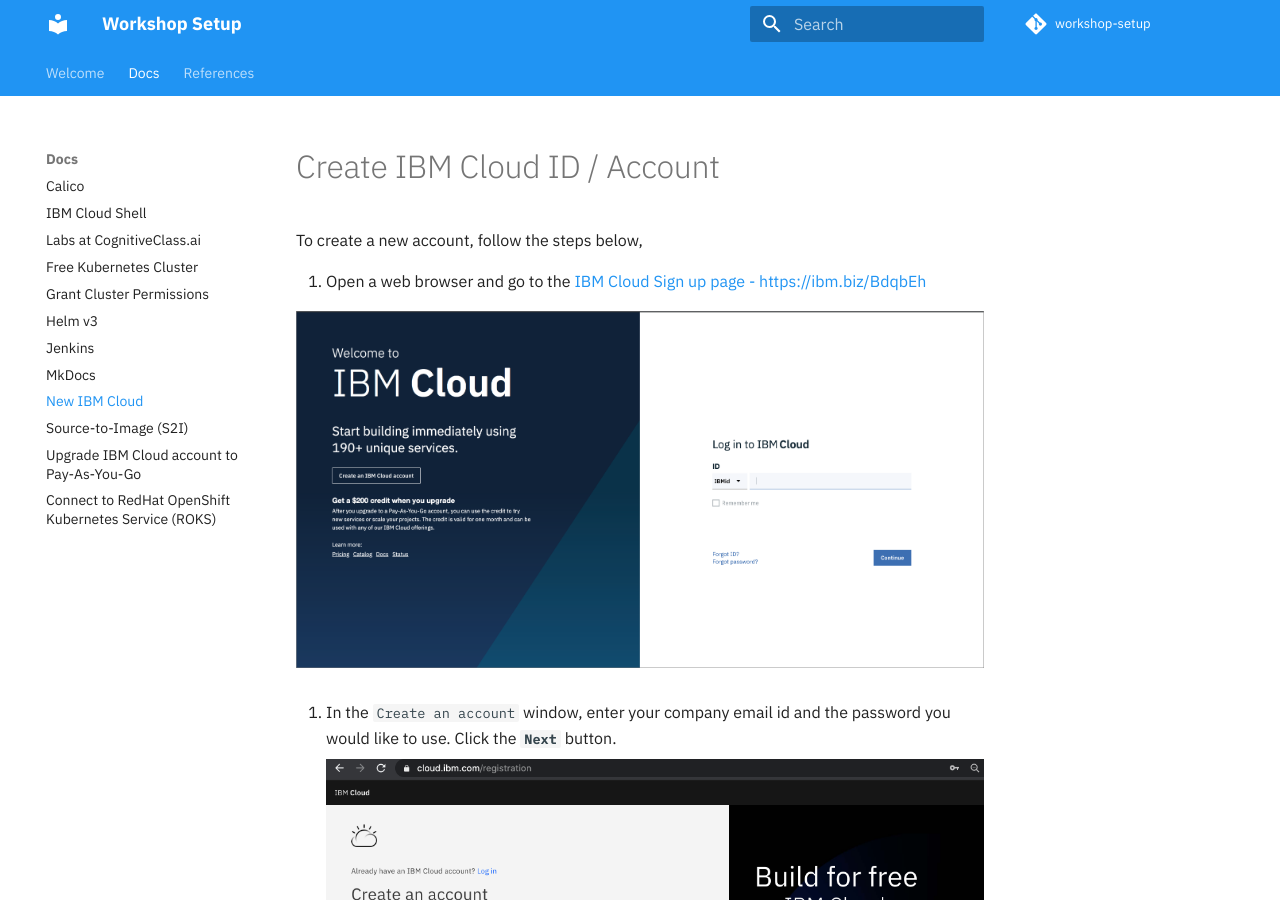
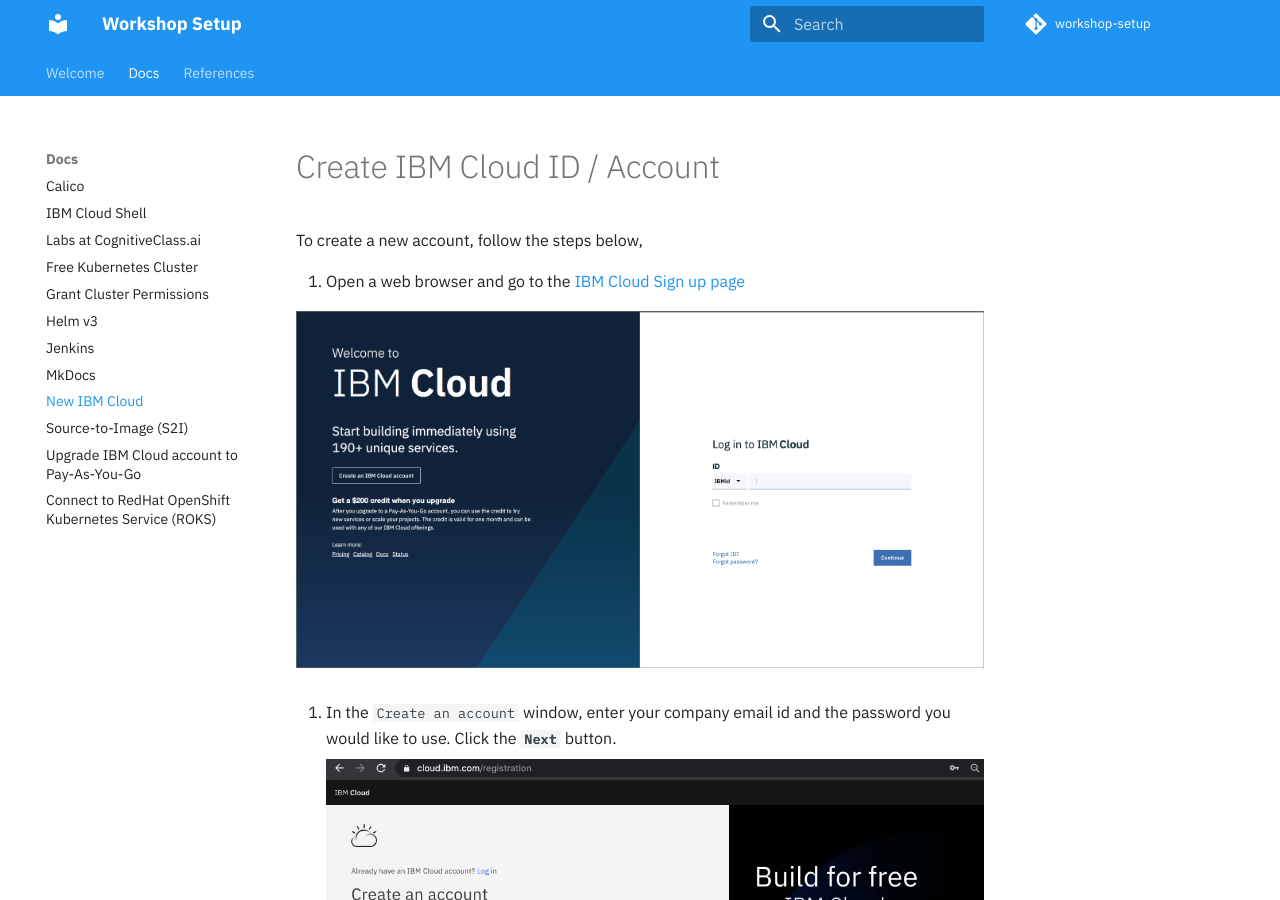
Before and after one commit to IBM/workshop-setup, an MkDocs documentation site: the page built from docs/NEWACCOUNT.md, in a window 1280 px wide and 900 px high. Built offline with MkDocs 1.6.1 and Material for MkDocs 9.7.7, drawn with Linux system fonts in a browser that asks for light colours; comment, search, counter and statistics services are not loaded; part of the change alters nothing that is shown.

Commit message:
Update NEWACCOUNT.md

```diff
--- a/docs/NEWACCOUNT.md
+++ b/docs/NEWACCOUNT.md
@@ -2,7 +2,7 @@
 
 To create a new account, follow the steps below,
 
-1. Open a web browser and go to the [IBM Cloud Sign up page - https://ibm.biz/BdqbEh](https://ibm.biz/BdqbEh)
+1. Open a web browser and go to the [IBM Cloud Sign up page](https://ibm.biz/Bdfxpq)
 
    ![Cloud Sign up](images/generic/ibm-cloud-sign-up.png)
 
```
